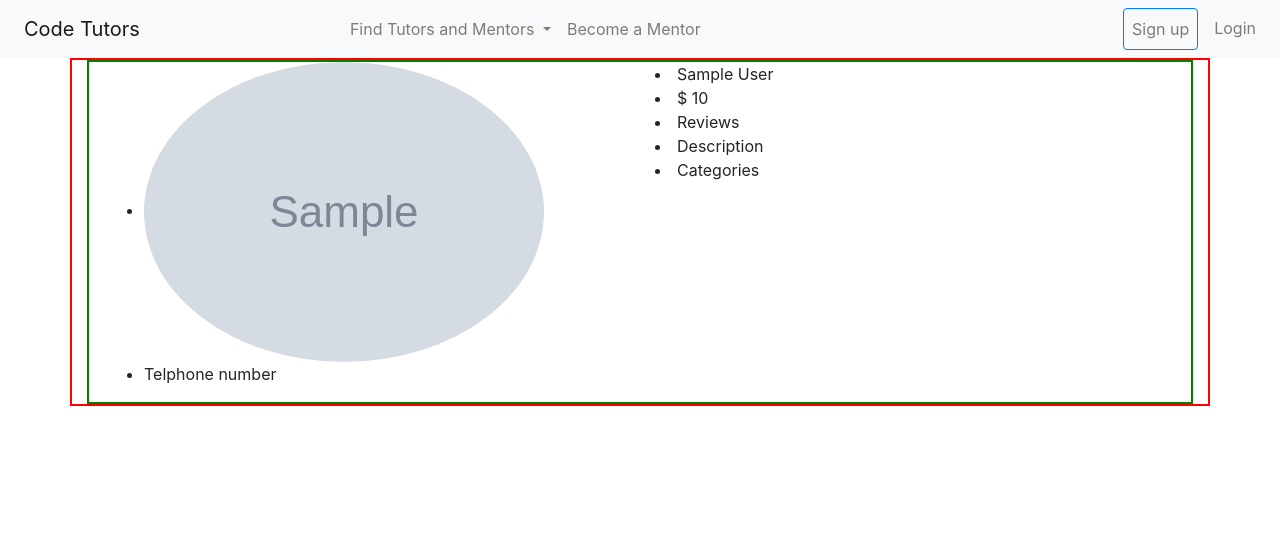
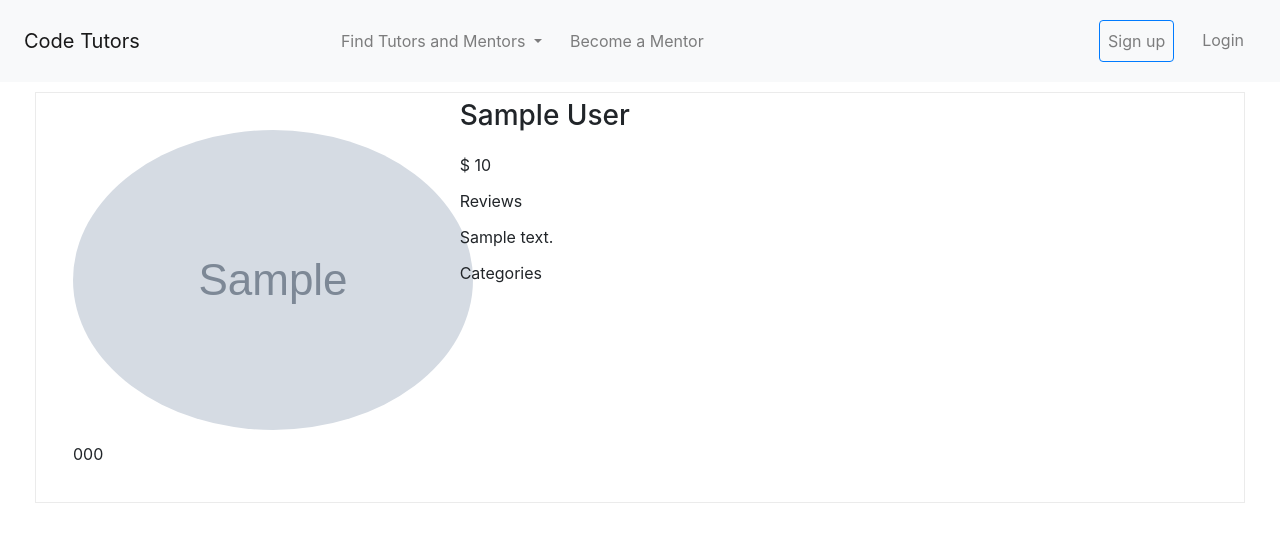
Before and after one commit to richardfogaca/codetutors, a Flask app: template app/templates/index.html in a window 1280 px wide. Shown: the top 542 px of the page. Run offline with Flask 2, Linux system fonts and the light colour scheme; the template is opened without the code that fills it: most values are stand-ins (such as "Sample title", 1, 10 or a date in 2020); grey boxes marked "Sample" are stand-in pictures; parts of the project's set-up code (start-up, migrations or seed data) failed here and were passed over; some libraries are stand-ins or nearby versions.

Commit message:
layout adjustments

```diff
--- a/app/templates/index.html
+++ b/app/templates/index.html
@@ -7,29 +7,33 @@
     <h1>Hi, {{ current_user.first_name }}!</h1>
     {% endif %} #}
 
-<div class="profiles-container container" style="border: 2px solid red">
+<div class="profiles-container container-fluid">
 
 {% for i in range(data|length) %}
 
-<div class="profile container" style="border: 2px solid green">
-        <div class="row">
-            <div class="col">
+<div class="profile-container container-fluid">
+        <div class="row justify-content-center">
+            <div class="profile-image col-4">
             <ul>
                 {% if data['user'][i].profile_img %}
-                {# {% if row[0].profile_img %} #}
-                <li><img class="avatar" src="{{ url_for('display_image', filename=data['user'][i].profile_img) }}" alt="User thumbnail"></li>
+                    <li><img class="avatar" src="{{ url_for('display_image', filename=data['user'][i].profile_img) }}" alt="User thumbnail"></li>
                 {% else %}
-                <li><img class="avatar" src="{{ data['user'][i].avatar() }}" alt="User thumbnail"></li>
+                    <li><img class="avatar" src="{{ data['user'][i].avatar() }}" alt="User thumbnail"></li>
                 {% endif %}
-                {# <li><img src="{{ row[0].profile_img }}"></li> #}
-                <li>Telphone number</li>
+                {% if data['tutor'][i].telephone %}
+                    <li>{{ data['tutor'][i].telephone }}</li>
+                {% endif %}
             </ul>
             </div>
-            <div class="col">
-                <li>{{ data['user'][i].first_name }} {{ data['user'][i].last_name }}</li>
-                <li>$ {{ data['tutor'][i].price }}</li>
+            <div class="col-8">
+                <li><h3>{{ data['user'][i].first_name }} {{ data['user'][i].last_name }}</h3></li>
+                {% if data['tutor'][i].price %}
+                    <li>$ {{ data['tutor'][i].price }}</li>
+                {% endif %}
                 <li>Reviews</li>
-                <li>Description</li>
+                {% if data['tutor'][i].about_me %}
+                    <li>{{ data['tutor'][i].about_me }}</li>
+                {% endif %}
                 <li>Categories</li>
             </div>
         </div>
--- a/app/templates/profile.html
+++ b/app/templates/profile.html
@@ -19,7 +19,7 @@
         </div>
         <div class="col-9 pl-3 pt-3">
             <div class="row">
-                <h1>Tutor: {{ user.first_name }} {{ user.last_name }}</h1><br>
+                <h1>{{ user.first_name }} {{ user.last_name }}</h1><br>
             </div>
             <div class="row pt-3">
                 {% if user.about_me %}
--- a/static/css/main.css
+++ b/static/css/main.css
@@ -33,3 +33,21 @@
 	outline: 1px dotted #000;
 	outline: -webkit-focus-ring-color auto 5px;
 }
+
+ul, li {
+	list-style-type: none;
+	padding: 6px;
+}
+
+.profile-image {
+	padding: 25px 0px 0px 25px;
+}
+
+.profile-container {
+	padding-bottom: 8px;
+	border: 1px solid #EBEBEB;
+}
+
+.profiles-container {
+	padding: 10px 35px;
+}
```
